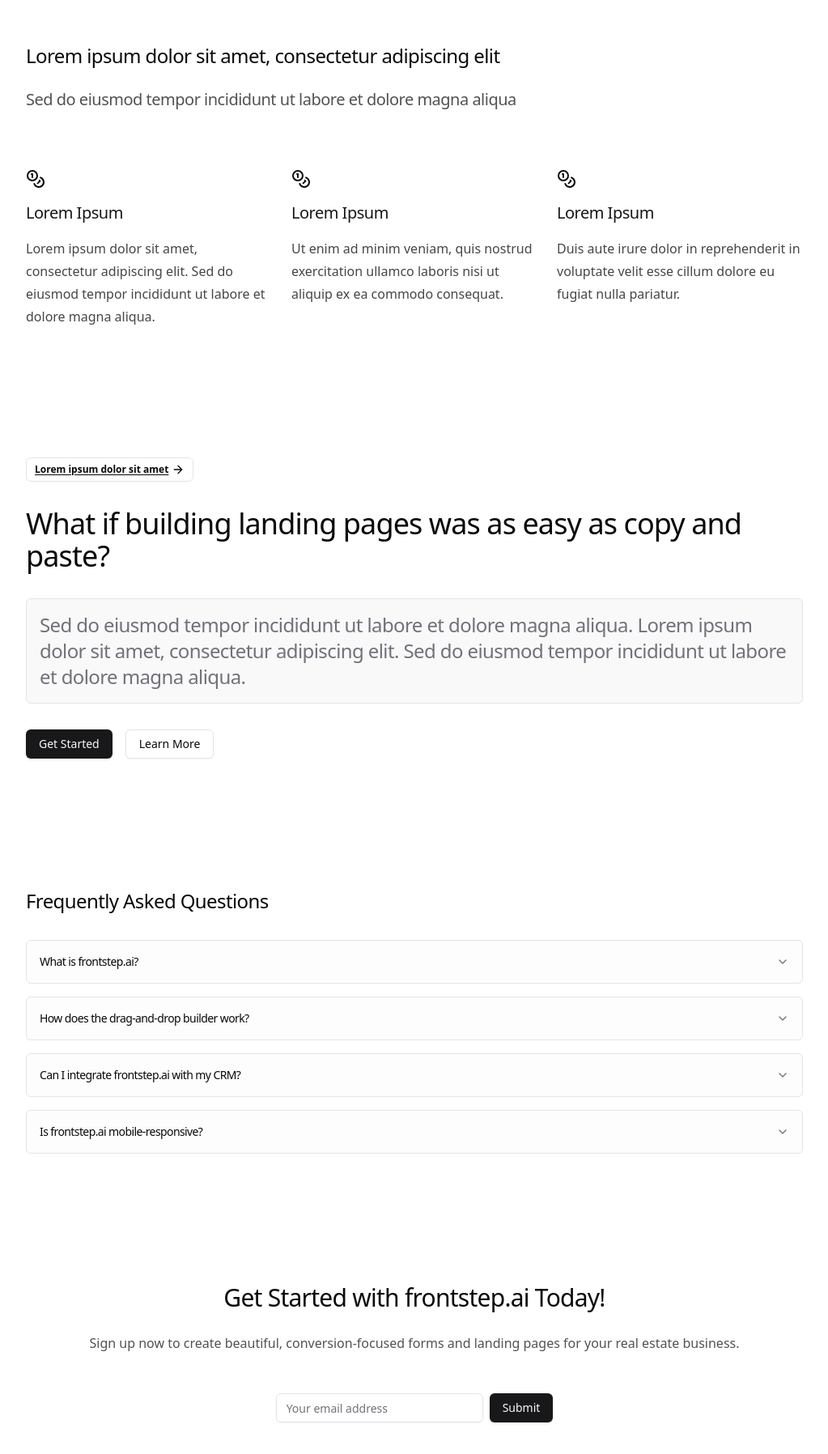
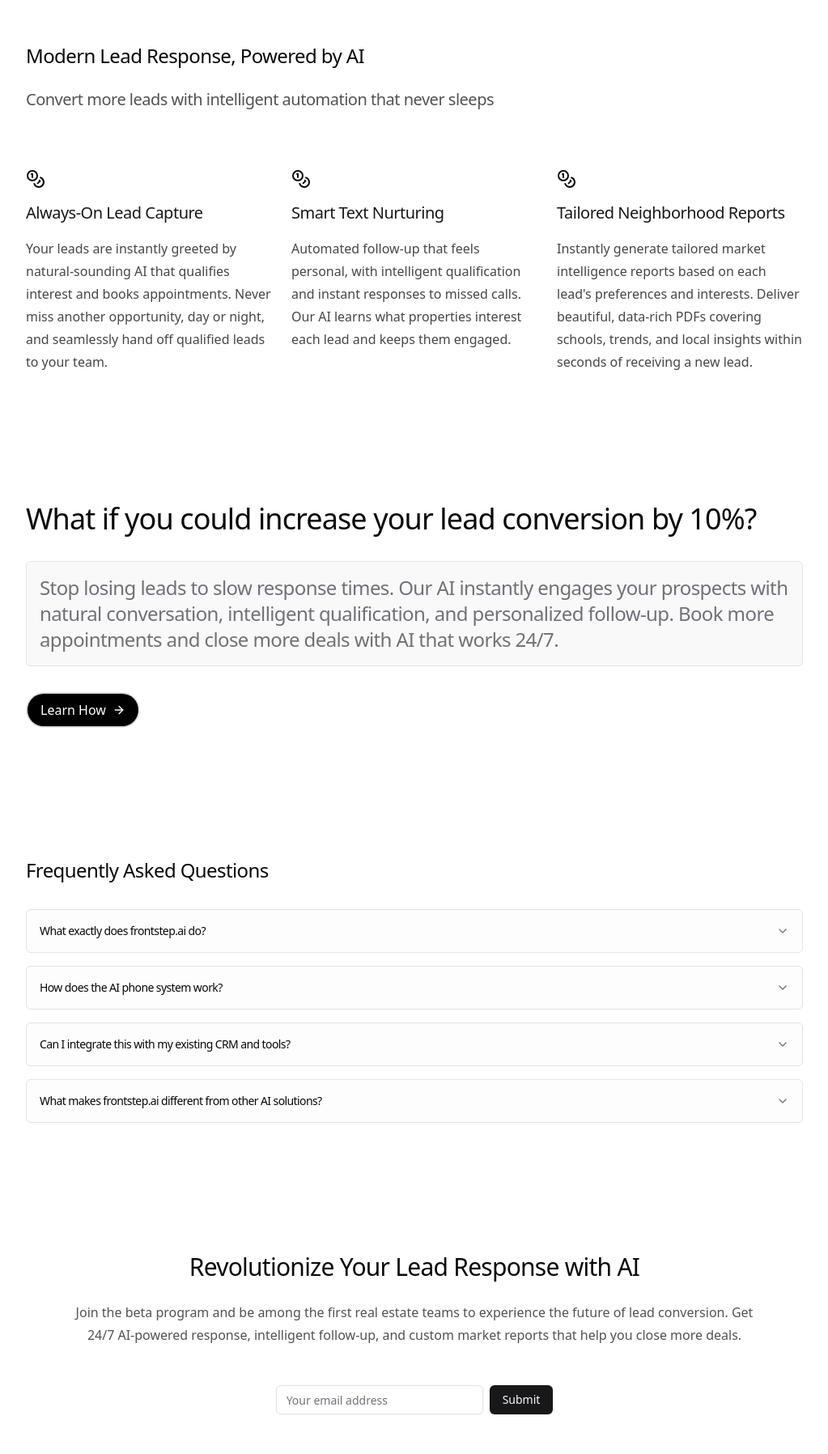
Before and after one commit to isaac-levine/formleads, a Next.js app: page / in a window 1280 px wide. Shown: the part 502-2298 px from the top of the page at 81% size, without its empty margins (128-1151 px from the left). Built offline with nearby package versions, Linux system fonts and the light colour scheme.

Commit message:
copy updates

```diff
--- a/src/app/page.tsx
+++ b/src/app/page.tsx
@@ -9,7 +9,7 @@ import FAQ from "@/components/landing/faq";
 // import Header from "@/components/landing/header";
 import Hero6 from "@/components/landing/hero6";
 import Features from "@/components/landing/features";
-import { TypewriterEffectSmoothDemo } from "@/components/landing/TypewriterEffectSmoothDemo";
+// import { TypewriterEffectSmoothDemo } from "@/components/landing/TypewriterEffectSmoothDemo";
 // import Pricing from "@/components/landing/pricing";
 // import { AnimatedTooltip } from "@/components/ui/animated-tooltip";
 
@@ -17,7 +17,7 @@ export default function Home() {
   return (
     <>
       <Main className="pt-12">
-        <TypewriterEffectSmoothDemo />
+        {/* <TypewriterEffectSmoothDemo /> */}
         {/* <Hero /> */}
         <Hero2 />
         {/* <AnimatedTooltip items={[]} /> */}
--- a/src/components/landing/cta.tsx
+++ b/src/components/landing/cta.tsx
@@ -38,11 +38,13 @@ export function CTA() {
   return (
     <Section>
       <Container className="flex flex-col items-center gap-6 text-center">
-        <h2 className="!my-0">Get Started with frontstep.ai Today!</h2>
+        <h2 className="!my-0">Revolutionize Your Lead Response with AI</h2>
         <p className="text-lg opacity-70 md:text-2xl">
           <Balancer>
-            Sign up now to create beautiful, conversion-focused forms and
-            landing pages for your real estate business.
+            Join the beta program and be among the first real estate teams to
+            experience the future of lead conversion. Get 24/7 AI-powered
+            response, intelligent follow-up, and custom market reports that help
+            you close more deals.
           </Balancer>
         </p>
         <Form {...form}>
--- a/src/components/landing/faq.tsx
+++ b/src/components/landing/faq.tsx
@@ -16,24 +16,24 @@ type FAQItem = {
 
 const content: FAQItem[] = [
   {
-    question: "What is frontstep.ai?",
+    question: "What exactly does frontstep.ai do?",
     answer:
-      "frontstep.ai is a user-friendly form builder specifically designed for real estate agents to capture and nurture leads.",
+      "frontstep.ai provides AI-powered lead response services for real estate teams. We handle 24/7 phone calls, text follow-up, and automated reporting so you never miss an opportunity to connect with potential clients.",
   },
   {
-    question: "How does the drag-and-drop builder work?",
+    question: "How does the AI phone system work?",
     answer:
-      "Our intuitive drag-and-drop builder allows you to create beautiful, conversion-focused forms without any technical knowledge.",
+      "Our AI answers calls instantly in natural conversation, qualifying leads and booking appointments. The system understands your listings and market, and seamlessly hands off qualified leads to your team with full conversation context.",
   },
   {
-    question: "Can I integrate frontstep.ai with my CRM?",
+    question: "Can I integrate this with my existing CRM and tools?",
     answer:
-      "Yes, frontstep.ai seamlessly integrates with popular real estate CRMs to keep your leads organized and accessible.",
+      "Yes! We integrate with all major real estate CRMs and tools. Our team handles the entire setup process, configuring the integrations to work with your existing workflow.",
   },
   {
-    question: "Is frontstep.ai mobile-responsive?",
+    question: "What makes frontstep.ai different from other AI solutions?",
     answer:
-      "Absolutely! Our forms are designed to look great on any device, ensuring a seamless experience for your clients.",
+      "Unlike generic AI tools, we're built specifically for real estate. Our AI understands property details, market trends, and the nuances of real estate conversations. Plus, we offer full-service setup and management - no technical expertise required.",
   },
 ];
 
--- a/src/components/landing/features.tsx
+++ b/src/components/landing/features.tsx
@@ -17,21 +17,21 @@ type FeatureText = {
 const featureText: FeatureText[] = [
   {
     icon: <Coins className="h-6 w-6" />,
-    title: "Lorem Ipsum",
+    title: "Always-On Lead Capture",
     description:
-      "Lorem ipsum dolor sit amet, consectetur adipiscing elit. Sed do eiusmod tempor incididunt ut labore et dolore magna aliqua.",
+      "Your leads are instantly greeted by natural-sounding AI that qualifies interest and books appointments. Never miss another opportunity, day or night, and seamlessly hand off qualified leads to your team.",
   },
   {
     icon: <Coins className="h-6 w-6" />,
-    title: "Lorem Ipsum",
+    title: "Smart Text Nurturing",
     description:
-      "Ut enim ad minim veniam, quis nostrud exercitation ullamco laboris nisi ut aliquip ex ea commodo consequat.",
+      "Automated follow-up that feels personal, with intelligent qualification and instant responses to missed calls. Our AI learns what properties interest each lead and keeps them engaged.",
   },
   {
     icon: <Coins className="h-6 w-6" />,
-    title: "Lorem Ipsum",
+    title: "Tailored Neighborhood Reports",
     description:
-      "Duis aute irure dolor in reprehenderit in voluptate velit esse cillum dolore eu fugiat nulla pariatur.",
+      "Instantly generate tailored market intelligence reports based on each lead's preferences and interests. Deliver beautiful, data-rich PDFs covering schools, trends, and local insights within seconds of receiving a new lead.",
   },
 ];
 
@@ -42,13 +42,11 @@ const Feature = () => {
       <Container className="not-prose">
         <div className="flex flex-col gap-6">
           <h3 className="text-4xl">
-            <Balancer>
-              Lorem ipsum dolor sit amet, consectetur adipiscing elit
-            </Balancer>
+            <Balancer>Modern Lead Response, Powered by AI</Balancer>
           </h3>
           <h4 className="text-2xl font-light opacity-70">
             <Balancer>
-              Sed do eiusmod tempor incididunt ut labore et dolore magna aliqua
+              Convert more leads with intelligent automation that never sleeps
             </Balancer>
           </h4>
 
--- a/src/components/landing/hero6.tsx
+++ b/src/components/landing/hero6.tsx
@@ -1,16 +1,18 @@
-import Link from "next/link";
+// import Link from "next/link";
 
-import { ArrowRight } from "lucide-react";
+// import { ArrowRight } from "lucide-react";
 
 import { Section, Container } from "@/components/craft";
-import { Button } from "../ui/button";
-import { Badge } from "../ui/badge";
+// import { Button } from "../ui/button";
+// import { Link } from "lucide-react";
+import GetStartedButton from "./GetStartedButton";
+// import { Badge } from "../ui/badge";
 
 const Hero = () => {
   return (
     <Section className="relative backdrop-blur-sm">
       <Container className="flex flex-col gap-8">
-        <Badge className="not-prose w-fit" variant="outline">
+        {/* <Badge className="not-prose w-fit" variant="outline">
           <Link
             className="group flex items-center gap-1"
             href="https://9d8.dev"
@@ -18,19 +20,19 @@ const Hero = () => {
             Lorem ipsum dolor sit amet
             <ArrowRight className="w-4 transition-all group-hover:-rotate-45" />
           </Link>
-        </Badge>
+        </Badge> */}
         <h1 className="!mb-0">
-          What if building landing pages was as easy as copy and paste?
+          What if you could increase your lead conversion by 10%?
         </h1>
         <h3 className="rounded-md border bg-muted/50 p-4 text-muted-foreground">
-          Sed do eiusmod tempor incididunt ut labore et dolore magna aliqua.
-          Lorem ipsum dolor sit amet, consectetur adipiscing elit. Sed do
-          eiusmod tempor incididunt ut labore et dolore magna aliqua.
+          Stop losing leads to slow response times. Our AI instantly engages
+          your prospects with natural conversation, intelligent qualification,
+          and personalized follow-up. Book more appointments and close more
+          deals with AI that works 24/7.
         </h3>
 
         <div className="flex gap-4">
-          <Button>Get Started</Button>
-          <Button variant="outline">Learn More</Button>
+          <GetStartedButton text={"Learn How"} href={"/get-started"} />
         </div>
       </Container>
     </Section>
```
